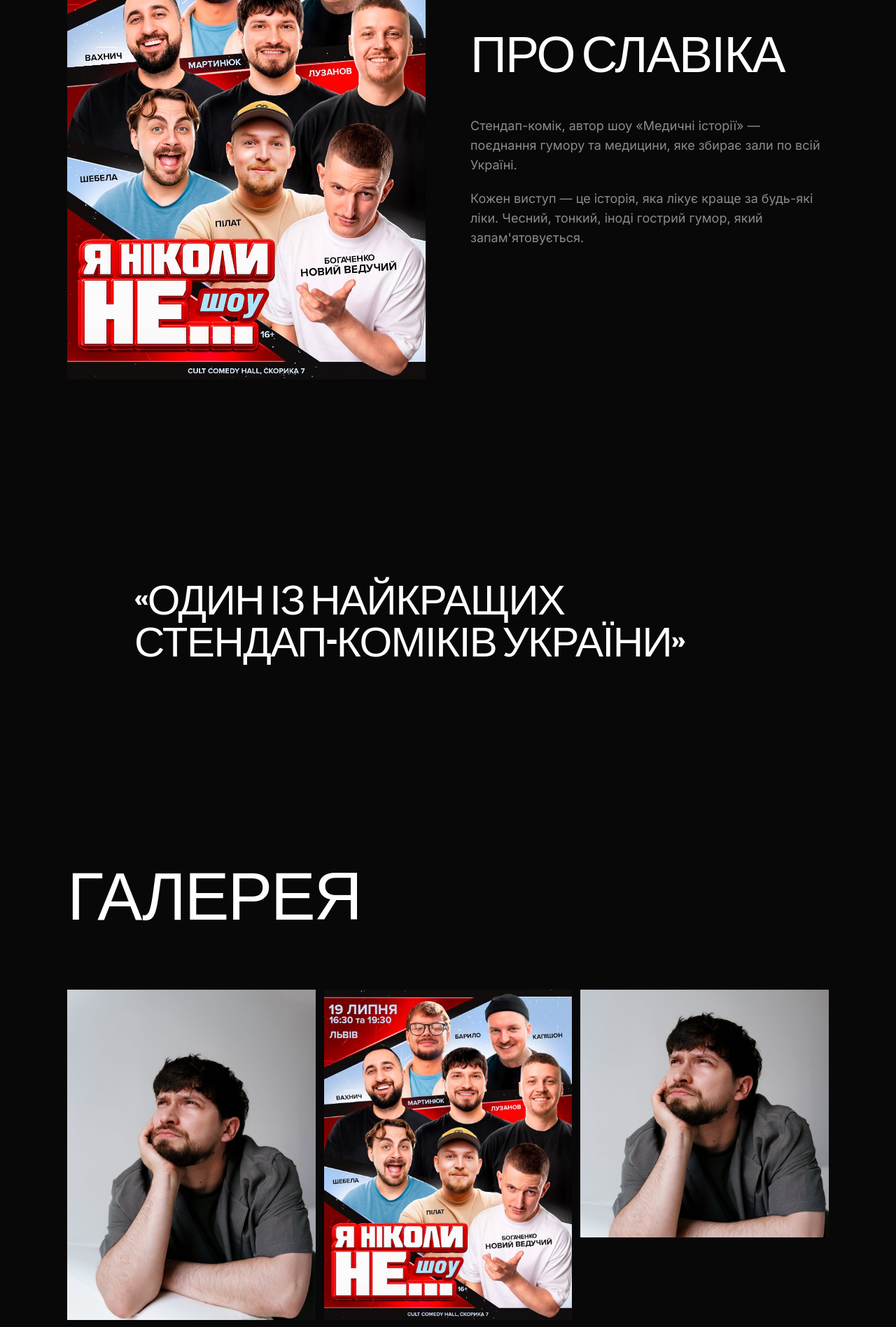
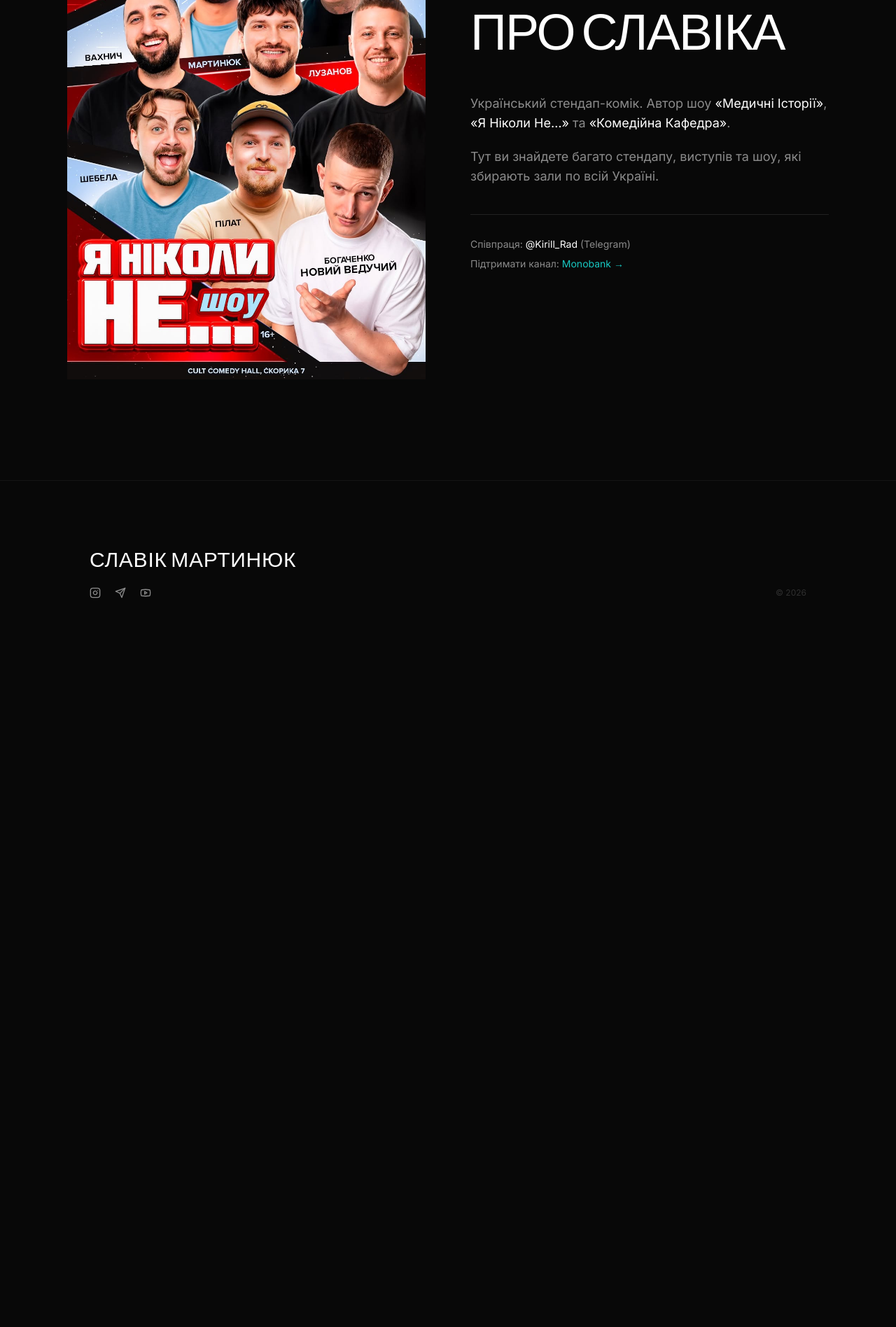
Before and after one commit to kenmaqqe/slavikmartyniuk, a Next.js app: page / in a window 1280 px wide. Shown: the part 3800-5696 px from the top of the page at 70% size. After the commit the page ends 4751 px from the top, so only its background shows below. Built offline with nearby package versions, Linux system fonts and the light colour scheme.

Commit message:
refactor: remove gallery/quote, update About with channel info
- Removed Gallery section
- Removed Quote section
- Updated About: YouTube description adapted for website
- Added Monobank link and contact in About section

```diff
--- a/app/page.tsx
+++ b/app/page.tsx
@@ -4,8 +4,6 @@ import Tour from "@/components/sections/Tour";
 import PhotoBanner from "@/components/sections/PhotoBanner";
 import Video from "@/components/sections/Video";
 import About from "@/components/sections/About";
-import Quote from "@/components/sections/Quote";
-import Gallery from "@/components/sections/Gallery";
 import Footer from "@/components/sections/Footer";
 
 export default function Home() {
@@ -18,8 +16,6 @@ export default function Home() {
         <PhotoBanner />
         <Video />
         <About />
-        <Quote />
-        <Gallery />
         <Footer />
       </main>
     </>
--- a/components/sections/About.tsx
+++ b/components/sections/About.tsx
@@ -38,12 +38,40 @@ export default function About() {
 
           <div className="space-y-5 text-text-secondary text-base md:text-lg leading-relaxed">
             <p>
-              Стендап-комік, автор шоу «Медичні історії» — поєднання гумору та
-              медицини, яке збирає зали по всій Україні.
+              Український стендап-комік. Автор шоу{' '}
+              <span className="text-white">«Медичні Історії»</span>,{' '}
+              <span className="text-white">«Я Ніколи Не…»</span> та{' '}
+              <span className="text-white">«Комедійна Кафедра»</span>.
             </p>
             <p>
-              Кожен виступ — це історія, яка лікує краще за будь-які ліки.
-              Чесний, тонкий, іноді гострий гумор, який запам&apos;ятовується.
+              Тут ви знайдете багато стендапу, виступів та шоу, які збирають
+              зали по всій Україні.
+            </p>
+          </div>
+
+          <div className="mt-10 pt-8 border-t border-white/10">
+            <p className="text-text-secondary text-sm">
+              Співпраця:{" "}
+              <a
+                href="https://t.me/kiriill_rad"
+                target="_blank"
+                rel="noopener noreferrer"
+                className="text-white hover:text-accent transition-colors"
+              >
+                @Kirill_Rad
+              </a>{" "}
+              (Telegram)
+            </p>
+            <p className="text-text-secondary text-sm mt-2">
+              Підтримати канал:{" "}
+              <a
+                href="https://base.monobank.ua/266fbkhtqpLWST"
+                target="_blank"
+                rel="noopener noreferrer"
+                className="text-accent hover:brightness-110 transition-all"
+              >
+                Monobank →
+              </a>
             </p>
           </div>
         </motion.div>
--- a/components/sections/Gallery.tsx
+++ /dev/null
@@ -1,51 +0,0 @@
-"use client";
-
-import Image from "next/image";
-import { motion } from "framer-motion";
-
-const photos = [
-  { src: "/hero.jpg", alt: "Славік Мартинюк", aspect: "aspect-[3/4]" },
-  { src: "/med.jpg", alt: "Медичні Історії", aspect: "aspect-[4/3]" },
-  { src: "/never.jpg", alt: "Я ніколи не...", aspect: "aspect-[3/4]" },
-  { src: "/hero.jpg", alt: "На сцені", aspect: "aspect-square" },
-];
-
-export default function Gallery() {
-  return (
-    <section className="py-24 md:py-36 px-6 md:px-12 lg:px-24">
-      <motion.h2
-        initial={{ opacity: 0, y: 15 }}
-        whileInView={{ opacity: 1, y: 0 }}
-        viewport={{ once: true, margin: "-100px" }}
-        transition={{ duration: 0.5 }}
-        className="font-heading text-6xl md:text-7xl lg:text-8xl uppercase tracking-tight mb-16 md:mb-20"
-      >
-        Галерея
-      </motion.h2>
-
-      {/* Masonry-like layout */}
-      <div className="columns-1 sm:columns-2 lg:columns-3 gap-3 space-y-3">
-        {photos.map((photo, index) => (
-          <motion.div
-            key={index}
-            initial={{ opacity: 0 }}
-            whileInView={{ opacity: 1 }}
-            viewport={{ once: true, margin: "-30px" }}
-            transition={{ duration: 0.4, delay: index * 0.06 }}
-            className="break-inside-avoid"
-          >
-            <div className={`relative w-full ${photo.aspect} overflow-hidden`}>
-              <Image
-                src={photo.src}
-                alt={photo.alt}
-                fill
-                className="object-cover hover:scale-[1.02] transition-transform duration-700"
-                sizes="(max-width: 640px) 100vw, (max-width: 1024px) 50vw, 33vw"
-              />
-            </div>
-          </motion.div>
-        ))}
-      </div>
-    </section>
-  );
-}
--- a/components/sections/Quote.tsx
+++ /dev/null
@@ -1,21 +0,0 @@
-"use client";
-
-import { motion } from "framer-motion";
-
-export default function Quote() {
-  return (
-    <section className="py-24 md:py-36 px-6 md:px-12 lg:px-24">
-      <motion.blockquote
-        initial={{ opacity: 0, y: 20 }}
-        whileInView={{ opacity: 1, y: 0 }}
-        viewport={{ once: true, margin: "-100px" }}
-        transition={{ duration: 0.6 }}
-        className="max-w-4xl mx-auto"
-      >
-        <p className="font-heading text-3xl sm:text-4xl md:text-5xl lg:text-6xl uppercase leading-[1.1] tracking-tight">
-          &laquo;Один із найкращих стендап-коміків України&raquo;
-        </p>
-      </motion.blockquote>
-    </section>
-  );
-}
```
